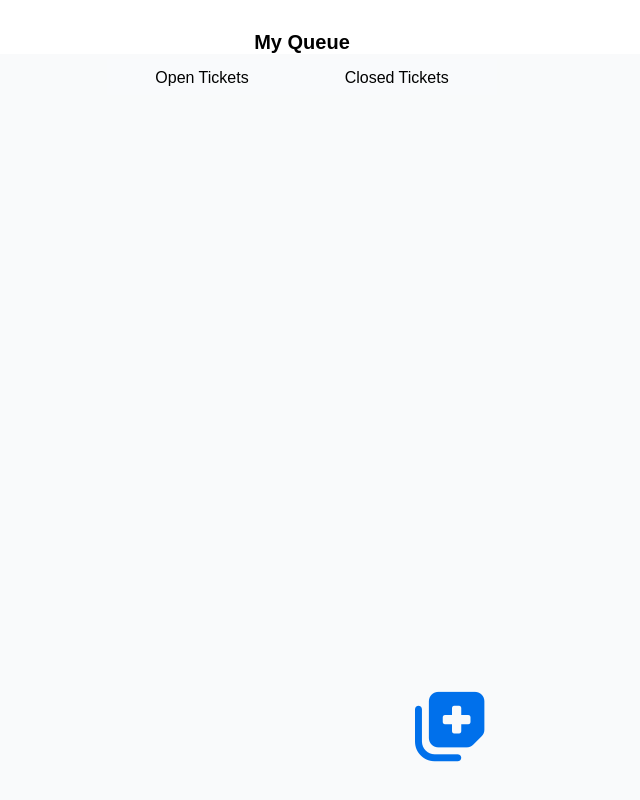
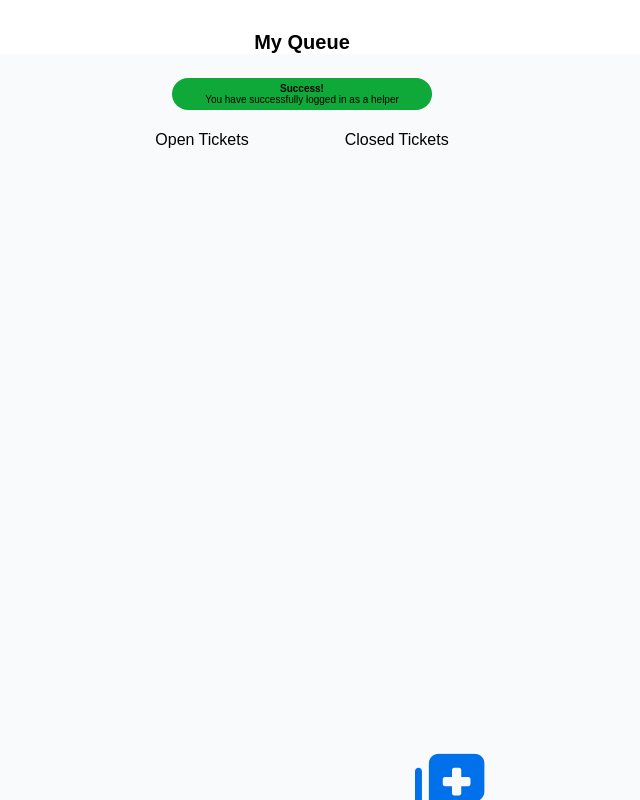
Before and after one commit to Build-Week-DevDesk-Queue2/frontend, a React (Create React App) app in the folder front-end/: page /student-success in a window 1280 px wide. Shown: the whole page, without its empty margins (338-978 px from the left). Built offline with nearby package versions, Linux system fonts and the light colour scheme.

Commit message:
Added success message for user. Added Student and Helper Nav for the Que

```diff
--- /dev/null
+++ b/front-end/src/components/que/HelperNav.js
@@ -0,0 +1,34 @@
+import React, { useEffect } from "react";
+import axios from "axios";
+import styled from "styled-components";
+import OpenTickets from "./OpenTickets";
+import ClosedTickets from "./ClosedTickets";
+import TicketForm from "./TicketForm";
+import SuccessMessage from "./SuccessMessage";
+import {
+  BrowserRouter as Router,
+  Route,
+  Link,
+  NavLink,
+  Switch,
+} from "react-router-dom";
+
+const HelperNav = () => {
+  return (
+    <div>
+      <SuccessMessage />
+      <Router>
+        <nav>
+          <NavLink to="/open-tickets">All Tickets</NavLink>
+          <NavLink to="/closed-tickets">My Tickets</NavLink>
+        </nav>
+        <Switch>
+          <Route path="/open-tickets" component={OpenTickets} />
+          <Route path="/closed-tickets" component={ClosedTickets} />
+        </Switch>
+      </Router>
+    </div>
+  );
+};
+
+export default HelperNav;
--- /dev/null
+++ b/front-end/src/components/que/StudentNav.js
@@ -0,0 +1,38 @@
+import React, { useEffect } from "react";
+import axios from "axios";
+import styled from "styled-components";
+import OpenTickets from "./OpenTickets";
+import ClosedTickets from "./ClosedTickets";
+import TicketForm from "./TicketForm";
+import SuccessMessage from "./SuccessMessage";
+import {
+  BrowserRouter as Router,
+  Route,
+  Link,
+  NavLink,
+  Switch,
+} from "react-router-dom";
+
+const StudentNav = () => {
+  return (
+    <div>
+      <SuccessMessage />
+      <Router>
+        <nav>
+          <NavLink to="/open-tickets">Open Tickets</NavLink>
+          <NavLink to="/closed-tickets">Closed Tickets</NavLink>
+        </nav>
+        <NavLink to="/create-ticket">
+          <i className="fas fa-notes-medical" id="notes-medical"></i>
+        </NavLink>
+        <Switch>
+          <Route path="/open-tickets" component={OpenTickets} />
+          <Route path="/closed-tickets" component={ClosedTickets} />
+          <Route path="/create-ticket" component={TicketForm} />
+        </Switch>
+      </Router>
+    </div>
+  );
+};
+
+export default StudentNav;
--- a/front-end/src/components/que/StudentQueue.js
+++ b/front-end/src/components/que/StudentQueue.js
@@ -1,9 +1,12 @@
-import React from "react";
+import React, { useEffect } from "react";
 import axios from "axios";
 import styled from "styled-components";
 import OpenTickets from "./OpenTickets";
 import ClosedTickets from "./ClosedTickets";
 import TicketForm from "./TicketForm";
+import StudentNav from "./StudentNav";
+import HelperNav from "./HelperNav";
+import SuccessMessage from "./SuccessMessage";
 import {
   BrowserRouter as Router,
   Route,
@@ -13,24 +16,16 @@ import {
 } from "react-router-dom";
 
 const StudentQueue = () => {
-  return (
-    <div>
-      <Router>
-        <nav>
-          <NavLink to="/open-tickets">Open Tickets</NavLink>
-          <NavLink to="/closed-tickets">Closed Tickets</NavLink>
-        </nav>
-        <NavLink to="/create-ticket">
-          <i className="fas fa-notes-medical" id="notes-medical"></i>
-        </NavLink>
-        <Switch>
-          <Route path="/open-tickets" component={OpenTickets} />
-          <Route path="/closed-tickets" component={ClosedTickets} />
-          <Route path="/create-ticket" component={TicketForm} />
-        </Switch>
-      </Router>
-    </div>
-  );
+  let role = "student";
+  let changeNav = () => {
+    if (role == "student") {
+      return <StudentNav />;
+    } else {
+      return <HelperNav />;
+    }
+  };
+
+  return <div>{changeNav(role)}</div>;
 };
 
 export default StudentQueue;
--- /dev/null
+++ b/front-end/src/components/que/SuccessMessage.js
@@ -0,0 +1,19 @@
+import React, { useEffect } from "react";
+import { Toast, ToastBody, ToastHeader } from "reactstrap";
+import styled from "styled-components";
+import "../users/createuser.css";
+
+const SuccessMessage = () => {
+  let role = "helper";
+
+  return (
+    <div className="success-message">
+      <Toast>
+        <ToastHeader>Success!</ToastHeader>
+        <ToastBody>You have successfully logged in as a {role}</ToastBody>
+      </Toast>
+    </div>
+  );
+};
+
+export default SuccessMessage;
--- a/front-end/src/components/que/TicketForm.js
+++ b/front-end/src/components/que/TicketForm.js
@@ -3,6 +3,7 @@ import { useHistory } from "react-router-dom";
 import styled from "styled-components";
 import * as yup from "yup";
 import "../users/createuser.css";
+import StudentSuccessPage from "../pages/StudentSuccessPage";
 
 const TicketForm = () => {
   let history = useHistory();
@@ -68,11 +69,18 @@ const TicketForm = () => {
     setFormState(newFormData); // Update state with new data
   };
 
+  ///////////////////////////////////////
+  ///  Close Ticket -> Success Page  ///
+  /////////////////////////////////////
+  const toSuccessPage = () => {
+    history.push("/student-success");
+  };
+
   return (
     <BackgroundWrap>
       <form>
         <CloseButton
-          onClick={() => history.goBack()}
+          onClick={toSuccessPage}
           className="far fa-times-circle"
         ></CloseButton>
         <HeadingContainer>
@@ -109,7 +117,7 @@ const TicketForm = () => {
           ) : null}
         </label>
         <label htmlFor="aboutissue" className="required">
-          What is this issue about? *
+          Topic *
           <select id="aboutissue" name="aboutissue">
             <option>Select Issue</option>
             <option value="equipment">Equipment</option>
--- a/front-end/src/components/users/createuser.css
+++ b/front-end/src/components/users/createuser.css
@@ -205,3 +205,13 @@ div .open-ticket-info-section p {
   align-items: center;
   justify-content: space-between;
 }
+
+.success-message {
+  margin-top: 10px;
+  background-color: #0ea939;
+  width: 250px;
+  border-radius: 20px;
+  padding: 5px;
+  display: inline-block;
+  margin-bottom: 20px;
+}
--- a/front-end/src/index.js
+++ b/front-end/src/index.js
@@ -4,6 +4,7 @@ import "./index.css";
 import App from "./App";
 import * as serviceWorker from "./serviceWorker";
 import { BrowserRouter as Router } from "react-router-dom";
+
 ReactDOM.render(
   <Router>
     <App />
```
